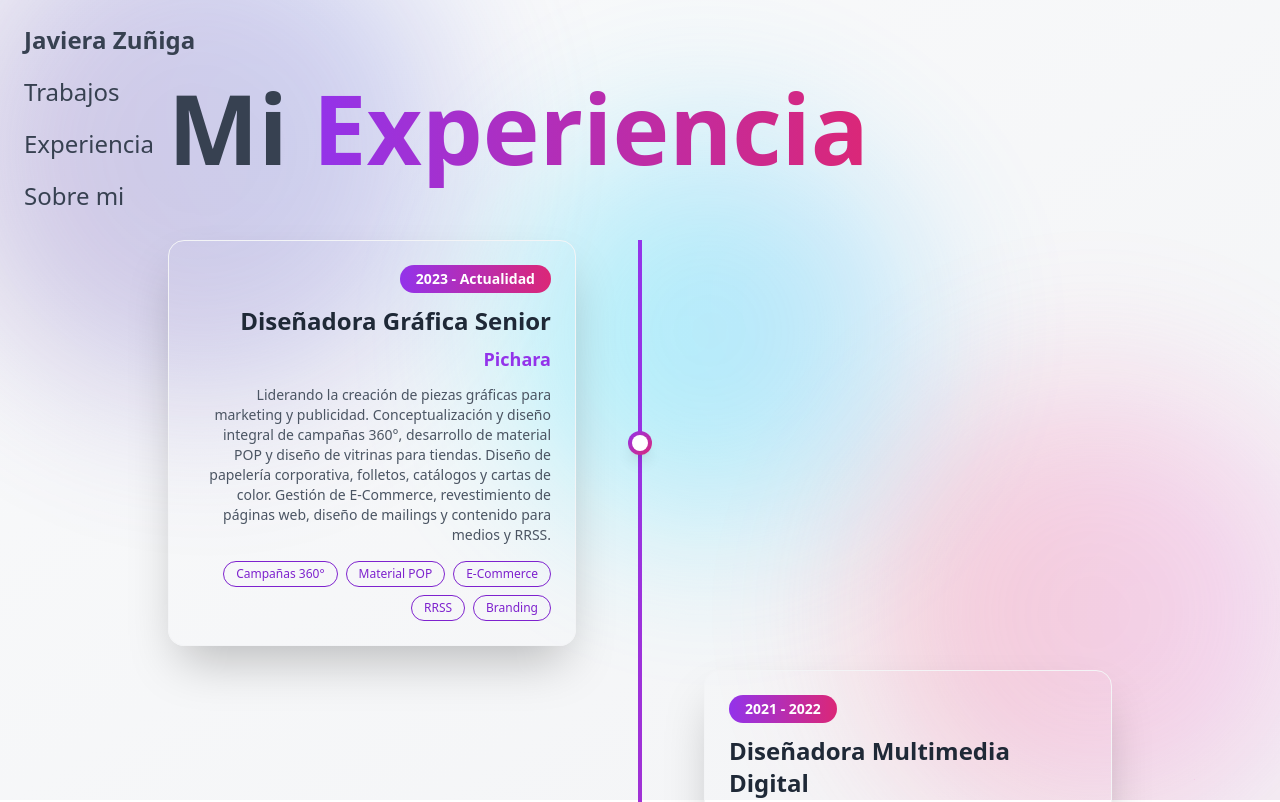
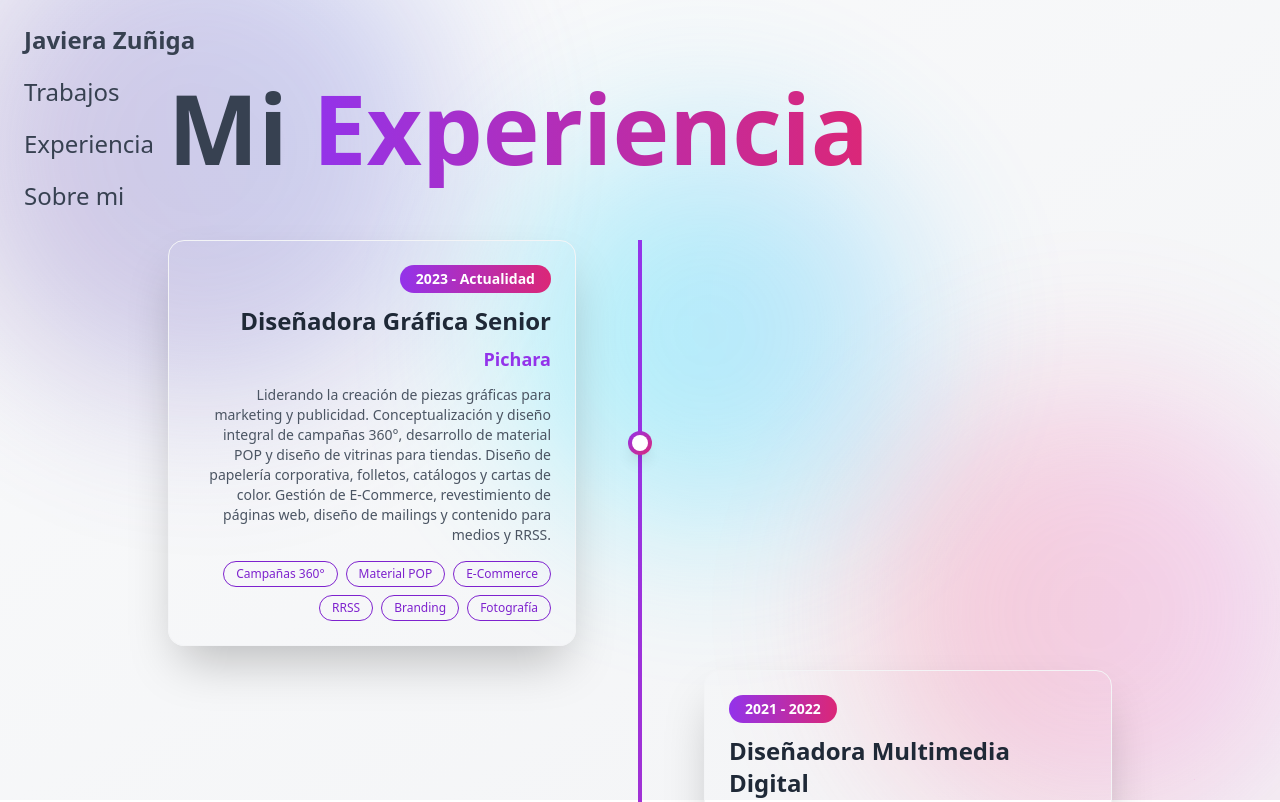
Before and after one commit to pipevera/portfolioJaviera, a Nuxt app: page /experiencia in a window 1280 px wide. Shown: the top 802 px of the page. Built offline with nearby package versions, Linux system fonts and the light colour scheme; a web font is replaced by a local one.

Commit message:
added skills

```diff
--- a/app/pages/experiencia.vue
+++ b/app/pages/experiencia.vue
@@ -83,7 +83,7 @@ const experiences = [
     position: 'Diseñadora Gráfica Senior',
     company: 'Pichara',
     description: 'Liderando la creación de piezas gráficas para marketing y publicidad. Conceptualización y diseño integral de campañas 360°, desarrollo de material POP y diseño de vitrinas para tiendas. Diseño de papelería corporativa, folletos, catálogos y cartas de color. Gestión de E-Commerce, revestimiento de páginas web, diseño de mailings y contenido para medios y RRSS.',
-    skills: ['Campañas 360°', 'Material POP', 'E-Commerce', 'RRSS', 'Branding']
+    skills: ['Campañas 360°', 'Material POP', 'E-Commerce', 'RRSS', 'Branding', 'Fotografía']
   },
   {
     period: '2021 - 2022',
@@ -125,7 +125,7 @@ const experiences = [
     position: 'Diseñadora Freelance',
     company: 'Independiente',
     description: 'Desarrollo de proyectos de diseño gráfico para diversos clientes. Gestión integral de proyectos desde la conceptualización hasta la entrega final, abarcando identidad visual, material publicitario y diseño digital.',
-    skills: ['Freelance', 'Diseño Gráfico', 'Gestión de Proyectos', 'Branding']
+    skills: ['Diseño Gráfico', 'Gestión de Proyectos', 'Branding']
   },
   {
     period: '2015',
```
